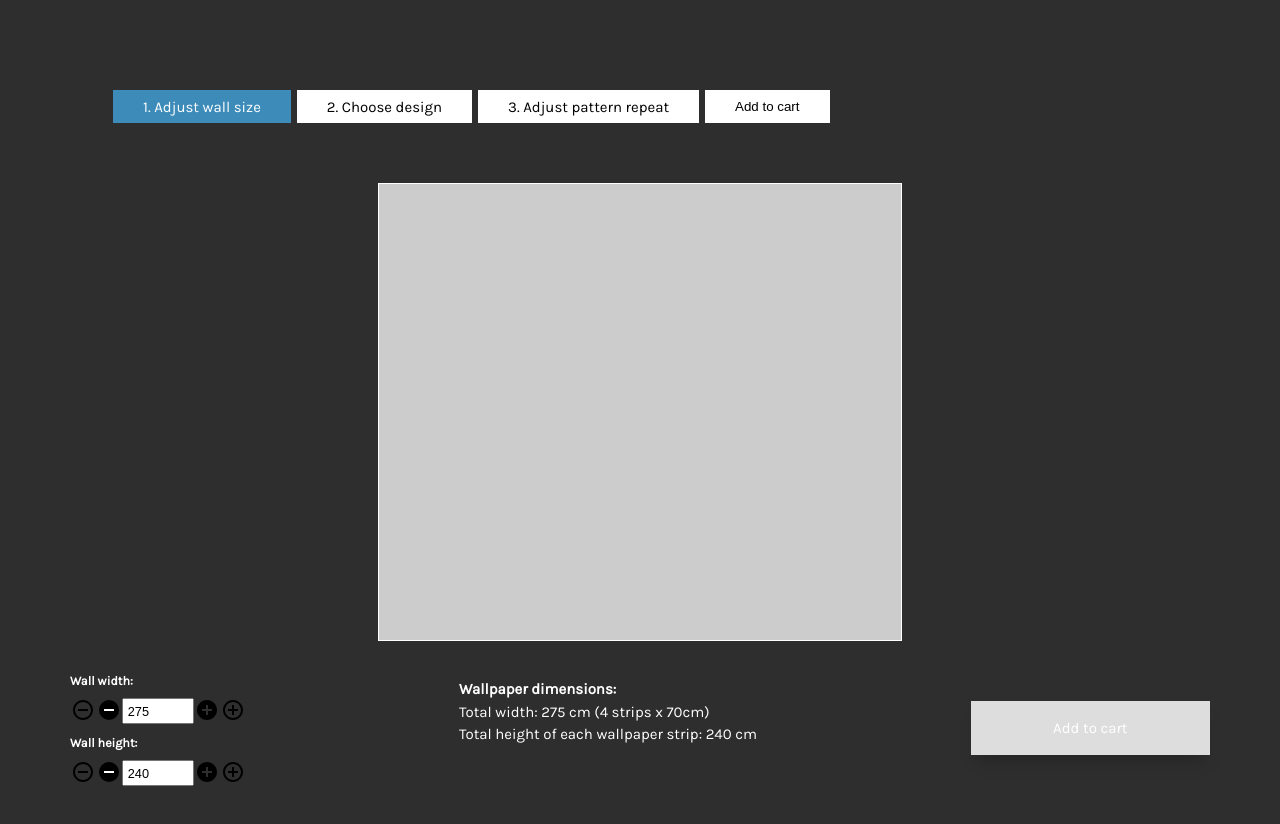
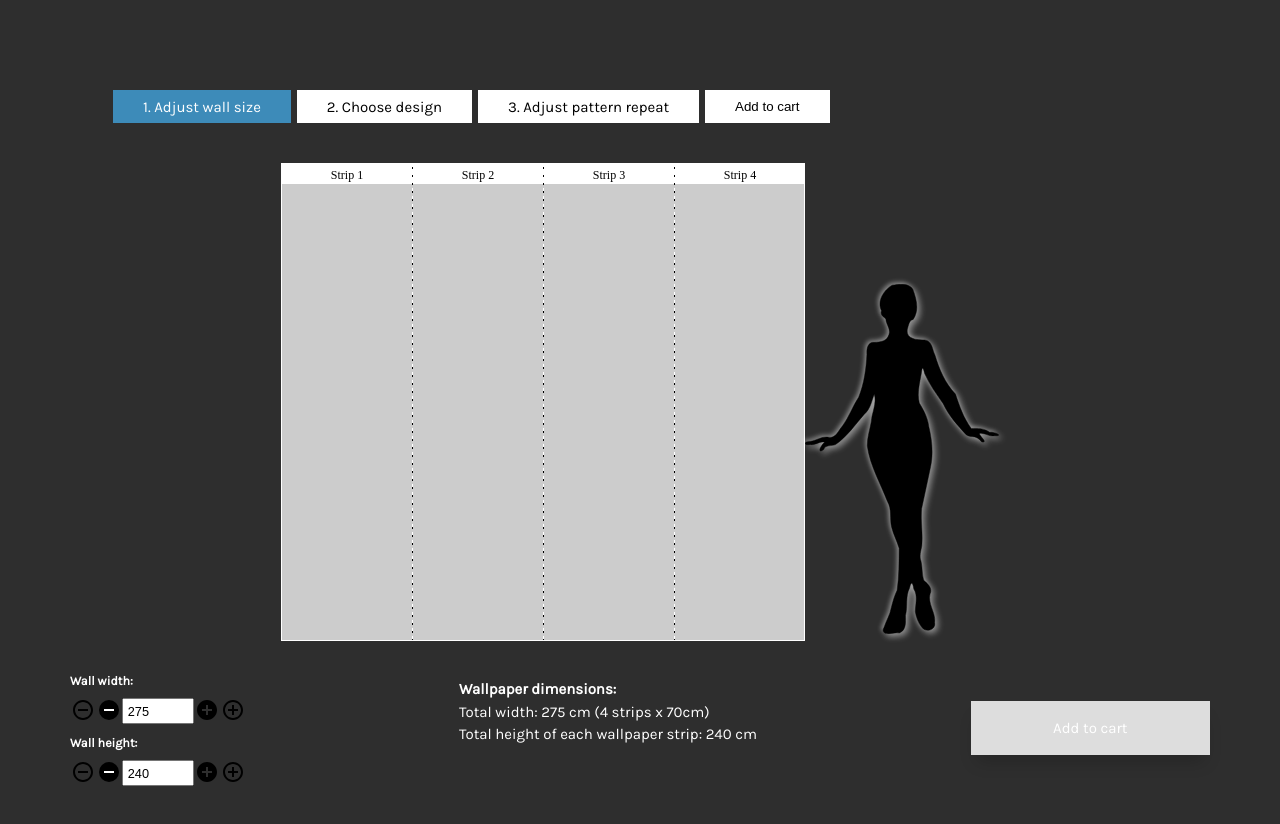
Before and after one commit to skabdullah9/wallpaper_configurator, a Vue app: page / in a window 1280 px wide. Shown: the top 824 px of the page. Built offline with nearby package versions, Linux system fonts and the light colour scheme.

Commit message:
add: strip labels

```diff
--- a/src/components/AdjustPatternTab.vue
+++ b/src/components/AdjustPatternTab.vue
@@ -41,7 +41,7 @@
                             <div>
                                 <button
                                     id="minus_black"
-                                    @click="pattern_config.vertical_offset_pct--"
+                                    @click="pattern_config.vertical_offset_pct > -50 && pattern_config.vertical_offset_pct--"
                                 >
                                     <img
                                         src="@/assets/minus_black.svg"
@@ -55,7 +55,7 @@
                                 />
                                 <button
                                     id="plus_black"
-                                    @click="pattern_config.vertical_offset_pct++"
+                                    @click="pattern_config.vertical_offset_pct < 50 && pattern_config.vertical_offset_pct++"
                                 >
                                     <img src="@/assets/plus_black.svg" alt="" />
                                 </button>
@@ -66,7 +66,7 @@
                             <div>
                                 <button
                                     id="minus_black"
-                                    @click="pattern_config.horizontal_offset_pct--"
+                                    @click="pattern_config.horizontal_offset_pct > -50 && pattern_config.horizontal_offset_pct--"
                                 >
                                     <img
                                         src="@/assets/minus_black.svg"
@@ -80,7 +80,7 @@
                                 />
                                 <button
                                     id="plus_black"
-                                    @click="pattern_config.horizontal_offset_pct++"
+                                    @click="pattern_config.horizontal_offset_pct < 50 && pattern_config.horizontal_offset_pct++"
                                 >
                                     <img src="@/assets/plus_black.svg" alt="" />
                                 </button>
--- a/src/components/TabsWrapper.vue
+++ b/src/components/TabsWrapper.vue
@@ -18,8 +18,16 @@
         </button>
       </ul>
     </div>
-        <canvas class="main" height="500"></canvas>
-        <canvas class="second" height="500" style="display: none;"></canvas>
+    <div class="canvas-container">
+      <div>
+        <canvas class="outer" height="500" width="660"></canvas>
+        <canvas class="main" height="500" width="660"></canvas>
+        <canvas class="second" height="500" style="display: none"></canvas>
+      </div>
+
+      <img src="../assets/lady.svg" alt="" />
+    </div>
+
     <slot />
   </div>
 </template>
@@ -32,17 +40,53 @@ export default {
     const tabTitles = ref(slots.default().map((tab) => tab.props.title));
     const activeTab = ref(tabTitles.value[0]);
     provide("activeTab", activeTab);
-        const { wall_dimensions, pattern_config } = inject("store");
+    const { wall_dimensions, pattern_config, total } = inject("store");
     let canvas;
     let c;
+    let outerCanvas;
+    let outerC;
+    let wallpaperCopy = new Image();
+    const renderStripLabels = (canvas, c) => {
+      let offset = canvas.width / total.strips_used;
+      c.fillStyle = "white";
+      c.fillRect(0, 0, canvas.width, 20);
+      for (let i = 1; i <= total.strips_used; i++) {
+        c.strokeStyle = "black";
+        c.fillStyle = "black";
+        c.setLineDash([5, 3]);
+        c.beginPath(); // Start a new path
+        c.moveTo(offset, 0); // Move the pen to (30, 50)
+        c.lineTo(offset, canvas.height); // Draw a line to (150, 100)
+        c.stroke();
 
+        c.strokeStyle = "white";
+        c.setLineDash([3, 5]);
+        c.beginPath(); // Start a new path
+        c.moveTo(offset, 0); // Move the pen to (30, 50)
+        c.lineTo(offset, canvas.height); // Draw a line to (150, 100)
+        c.stroke();
+
+        c.fillStyle = "black";
+        c.font = "12px serif";
+        c.textAlign = "center";
+        c.fillText(
+          "Strip " + i,
+          offset - +(canvas.width / total.strips_used).toFixed(0) / 2,
+          15
+        );
+        offset += +(canvas.width / total.strips_used).toFixed(0);
+      }
+    };
     onMounted(() => {
       canvas = document.querySelector("canvas.main");
       c = canvas.getContext("2d");
-            canvas.width =
-                Math.floor((wall_dimensions.wall_width * 38) / 10) / 2;
-            canvas.height =
-                Math.floor((wall_dimensions.wall_height * 38) / 10) / 2;
+      outerCanvas = document.querySelector("canvas.outer");
+      outerC = outerCanvas.getContext("2d");
+      canvas.width = Math.floor((wall_dimensions.wall_width * 38) / 10) / 2;
+      canvas.height = Math.floor((wall_dimensions.wall_height * 38) / 10) / 2;
+      outerCanvas.width = canvas.width;
+      outerCanvas.height = canvas.height + 20;
+      renderStripLabels(outerCanvas, outerC);
     });
 
     watch([wall_dimensions, pattern_config], () => {
@@ -68,6 +112,7 @@ export default {
             secondCanvas.height = Math.floor(
               (adjustedPatternWidth / img.width) * img.height
             );
+
             secondC.drawImage(
               img,
               0,
@@ -76,16 +121,32 @@ export default {
               secondCanvas.height
             );
 
+
             let pattern = c.createPattern(secondCanvas, "repeat");
             c.fillStyle = pattern;
-                c.fillRect(0, 0, canvas.width, canvas.height);
+
+            c.translate(
+              pattern_config.horizontal_offset_pct * 2,
+              pattern_config.vertical_offset_pct * 2
+            );
+            c.fillRect(
+              -canvas.width,
+              -canvas.height,
+              canvas.width * 3,
+              canvas.height * 3
+            );
           }
+          wallpaperCopy.src = canvas.toDataURL("image/jpeg");
+          document.body.appendChild(wallpaperCopy);
         };
         img.src = wall_dimensions.image_url;
       }
 
       canvas.width = Math.floor((wall_dimensions.wall_width * 38) / 10) / 2;
       canvas.height = Math.floor((wall_dimensions.wall_height * 38) / 10) / 2;
+      outerCanvas.width = canvas.width;
+      outerCanvas.height = canvas.height + 20;
+      renderStripLabels(outerCanvas, outerC);
     });
     return { tabTitles, activeTab, wall_dimensions };
   },
@@ -120,9 +181,34 @@ export default {
 }
 canvas {
   border: 1px solid white;
-    aspect-ratio: auto 1120 / 469;
-    margin: 2rem auto;
   display: block;
   background-color: #ccc;
 }
+.canvas-container > div {
+  position: relative;
+  background-color: rgba(255, 255, 255, 0.4);
+}
+canvas.outer {
+  position: absolute;
+  bottom: 0rem;
+  left: 0;
+  z-index: 99;
+  background-color: transparent;
+}
+
+.canvas-container {
+  display: flex;
+  align-items: end;
+  justify-content: center;
+  margin: 2rem 0;
+}
+.canvas-container img {
+  height: 350px;
+  position: relative;
+  bottom: 0.5rem;
+  left: 0rem;
+  -webkit-filter: drop-shadow(2px 2px 2px rgba(255, 255, 255, 0.4));
+  filter: drop-shadow(3px 3px 3px rgba(255, 255, 255, 0.4))
+    drop-shadow(-2px -2px 2px rgba(255, 255, 255, 0.4));
+}
 </style>
--- a/src/components/WallSizeTab.vue
+++ b/src/components/WallSizeTab.vue
@@ -102,7 +102,7 @@
             <p class="bold">Wallpaper dimensions:</p>
             <p>
                 Total width: {{ wall_dimensions.wall_width }} cm ({{
-                    Math.ceil(wall_dimensions.wall_width / 70)
+                    total.strips_used
                 }}
                 strips x 70cm)
             </p>
@@ -118,7 +118,7 @@
 <script setup>
 import {inject} from 'vue'
 import AddToCartBtn from './AddToCartBtn.vue'
-const {wall_dimensions} = inject("store")
+const {wall_dimensions, total} = inject("store")
 </script>
 
 <style>
--- a/src/store.js
+++ b/src/store.js
@@ -13,7 +13,7 @@ const constants = reactive({
     strip_cost: 23,
 });
 const total = reactive({
-    strips_used: 4,
+    strips_used: computed(() => Math.ceil(wall_dimensions.wall_width / 70)),
     total_cost: computed(
         () =>
             ((wall_dimensions.wall_width * wall_dimensions.wall_height) / 100) *
@@ -22,7 +22,7 @@ const total = reactive({
     image_uploaded: false,
 });
 const pattern_config = reactive({
-    pattern_repeat_width: 3.5, // min 3.5
+    pattern_repeat_width: 35, // min 3.5
     horizontal_offset_pct: 0, // ranges from -50 to +50
     vertical_offset_pct: 0, // ranges from -50 to +50
 });
```
Also changed, not shown: src/assets/lady.svg (added). Lines whose indentation alone changed are shown as unchanged.
